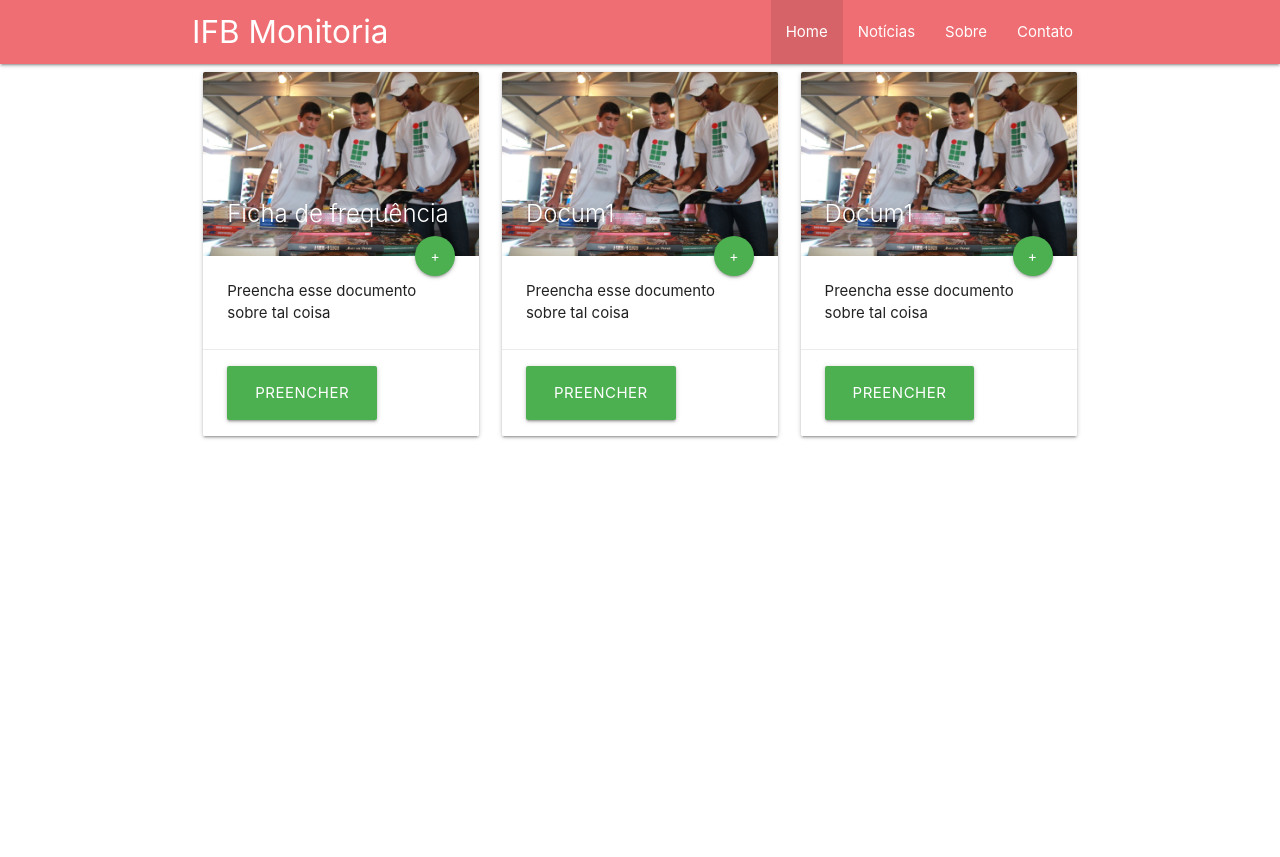
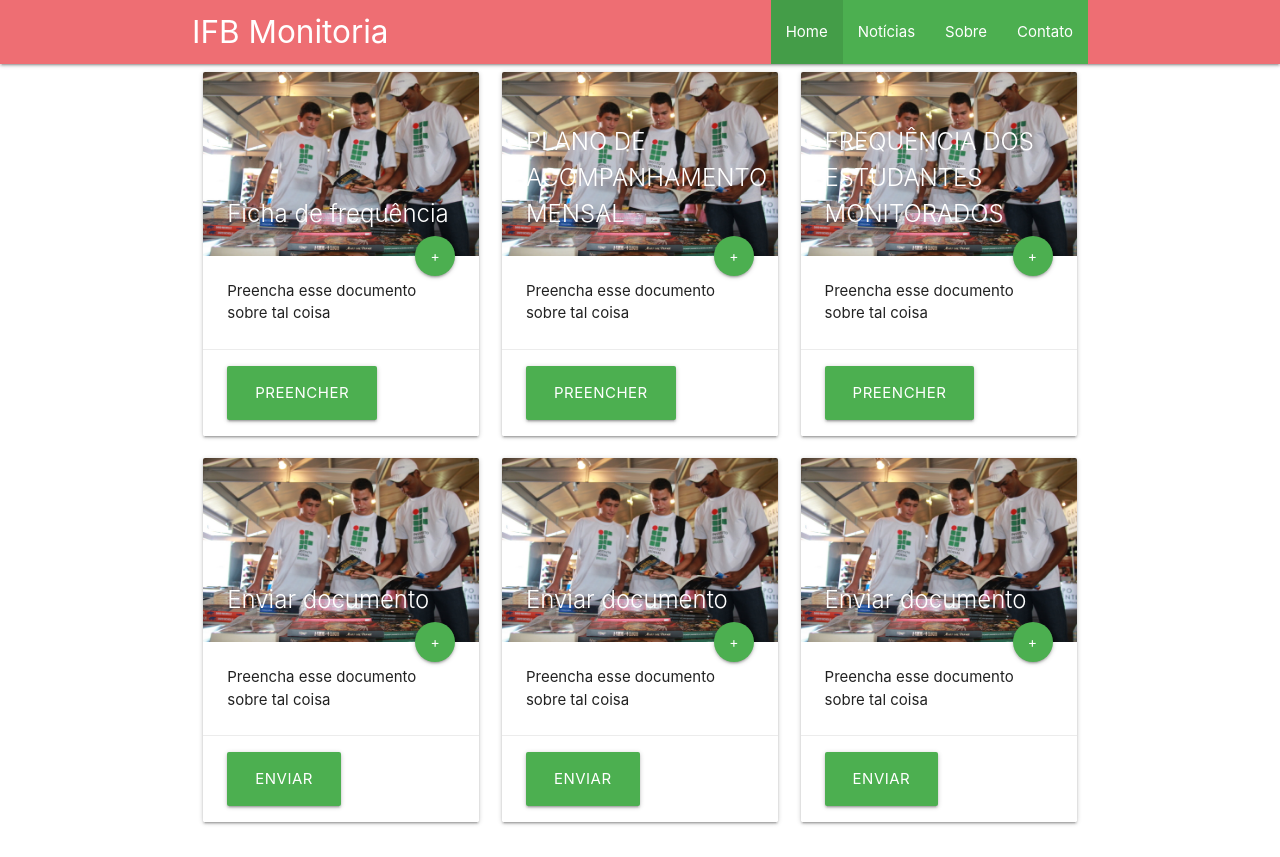
Before and after one commit to pedro-bX1/sistemaTCC, a PHP site: page /aluno.php in a window 1280 px wide. Before the commit the page ends 439 px from the top, so only its background shows below. Run offline with PHP 8.4, Linux system fonts and the light colour scheme.

```diff
--- a/loginsistema5/aluno.php
+++ b/loginsistema5/aluno.php
@@ -15,7 +15,7 @@
                 <a href="#" class="brand-logo">IFB Monitoria</a>
                 <a href="#" class="sidenav-trigger" data-target="slide_out"><em class="material-icons">menu</em></a>
 
-                    <ul class="hide-on-med-and-down right">
+                    <ul class="hide-on-med-and-down right green">
                         <li class="active"><a>Home</a></li>
                         <li><a>Notícias</a></li>
                         <li><a>Sobre</a></li>
@@ -56,7 +56,7 @@
     <div class="col l4 m4 s12"><div class="card sticky-action">
         <div class="card-image">
             <img src="img/alunos1.jpg">
-            <span class="card-title">Docum1</span>
+            <span class="card-title">PLANO DE ACOMPANHAMENTO MENSAL</span>
             <a class="btn green btn-floating halfway-fab pulse activator">+</a>
         </div>
             <div class="card-content">
@@ -69,11 +69,12 @@
                     <div class="card-action">
                         <a class="waves-effect waves-light btn-large green" href="form-frequencia.html">PREENCHER</a>
                     </div>
-    </div></div>
+    </div>
+</div>
     <div class="col l4 m4 s12"><div class="card sticky-action">
         <div class="card-image">
             <img src="img/alunos1.jpg">
-            <span class="card-title">Docum1</span>
+            <span class="card-title">FREQUÊNCIA DOS ESTUDANTES MONITORADOS</span>
             <a class="btn green btn-floating halfway-fab pulse activator">+</a>
         </div>
             <div class="card-content">
@@ -86,9 +87,63 @@
                     <div class="card-action">
                         <a class="waves-effect waves-light btn-large green" href="form-frequencia.html">PREENCHER</a>
                     </div>
-    </div></div>
+    </div>
+</div>
+<div class="col l4 m4 s12"><div class="card sticky-action">
+        <div class="card-image">
+            <img src="img/alunos1.jpg">
+            <span class="card-title">Enviar documento</span>
+            <a class="btn green btn-floating halfway-fab pulse activator">+</a>
+        </div>
+            <div class="card-content">
+                    <p>Preencha esse documento sobre tal coisa</p>
+            </div>
+                <div class="card-reveal">
+                    <span class="card-title">Doc1<i class="right">X</i></span>
+                    <p>Esse documento é sobre isso e isso</p>
+                </div>
+                    <div class="card-action">
+                        <a class="waves-effect waves-light btn-large green" href="upload.php">ENVIAR</a>
+                    </div>
     </div>
 
+</div>
+<div class="col l4 m4 s12"><div class="card sticky-action">
+        <div class="card-image">
+            <img src="img/alunos1.jpg">
+            <span class="card-title">Enviar documento</span>
+            <a class="btn green btn-floating halfway-fab pulse activator">+</a>
+        </div>
+            <div class="card-content">
+                    <p>Preencha esse documento sobre tal coisa</p>
+            </div>
+                <div class="card-reveal">
+                    <span class="card-title">Doc1<i class="right">X</i></span>
+                    <p>Esse documento é sobre isso e isso</p>
+                </div>
+                    <div class="card-action">
+                        <a class="waves-effect waves-light btn-large green" href="upload.php">ENVIAR</a>
+                    </div>
+    </div>
+
+    </div>
+    <div class="col l4 m4 s12"><div class="card sticky-action">
+        <div class="card-image">
+            <img src="img/alunos1.jpg">
+            <span class="card-title">Enviar documento</span>
+            <a class="btn green btn-floating halfway-fab pulse activator">+</a>
+        </div>
+            <div class="card-content">
+                    <p>Preencha esse documento sobre tal coisa</p>
+            </div>
+                <div class="card-reveal">
+                    <span class="card-title">Doc1<i class="right">X</i></span>
+                    <p>Esse documento é sobre isso e isso</p>
+                </div>
+                    <div class="card-action">
+                        <a class="waves-effect waves-light btn-large green" href="upload.php">ENVIAR</a>
+                    </div>
+    </div>
 
 
   </div>
```
Also changed, not shown: loginsistema5/arquivos.php (added, +49 -0 lines), loginsistema5/metodos.php (added, +23 -0 lines).
